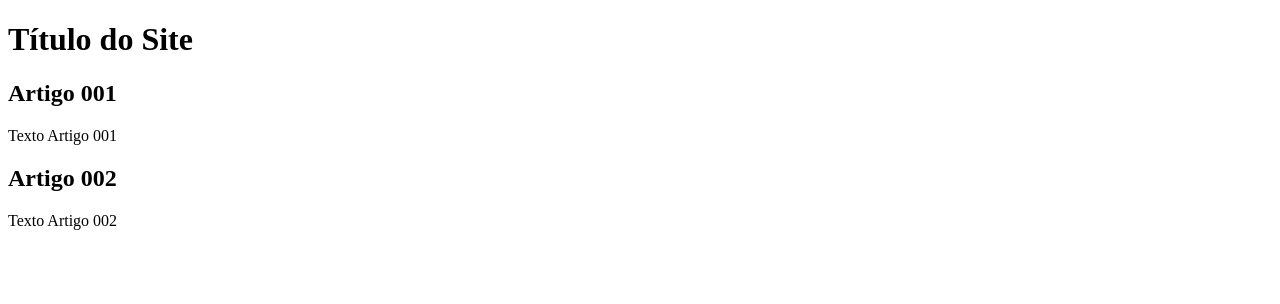
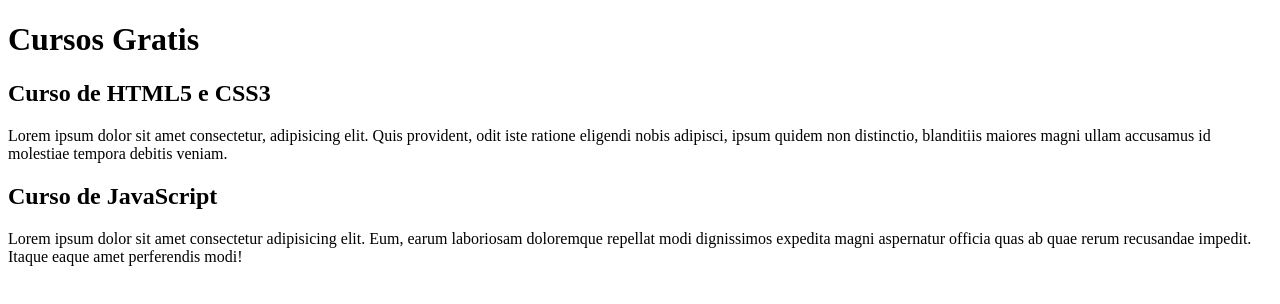
Before and after one commit to thedennerdev/projeto-site, a plain HTML site: page index.html in a window 1280 px wide. Drawn offline with Linux system fonts and the light colour scheme.

Commit message:
Comecei o conteudo

```diff
--- a/index.html
+++ b/index.html
@@ -9,15 +9,15 @@
 <body>
     <main>
         <header>
-            <h1>Título do Site</h1>
+            <h1>Cursos Gratis</h1>
         </header>
         <article>
-            <h2>Artigo 001</h2>
-            <p>Texto Artigo 001</p>
+            <h2>Curso de HTML5 e CSS3</h2>
+            <p>Lorem ipsum dolor sit amet consectetur, adipisicing elit. Quis provident, odit iste ratione eligendi nobis adipisci, ipsum quidem non distinctio, blanditiis maiores magni ullam accusamus id molestiae tempora debitis veniam.</p>
         </article>
         <article>
-            <h2>Artigo 002</h2>
-            <p>Texto Artigo 002</p>
+            <h2>Curso de JavaScript</h2>
+            <p>Lorem ipsum dolor sit amet consectetur adipisicing elit. Eum, earum laboriosam doloremque repellat modi dignissimos expedita magni aspernatur officia quas ab quae rerum recusandae impedit. Itaque eaque amet perferendis modi!</p>
         </article>
     </main>
 </body>
```
